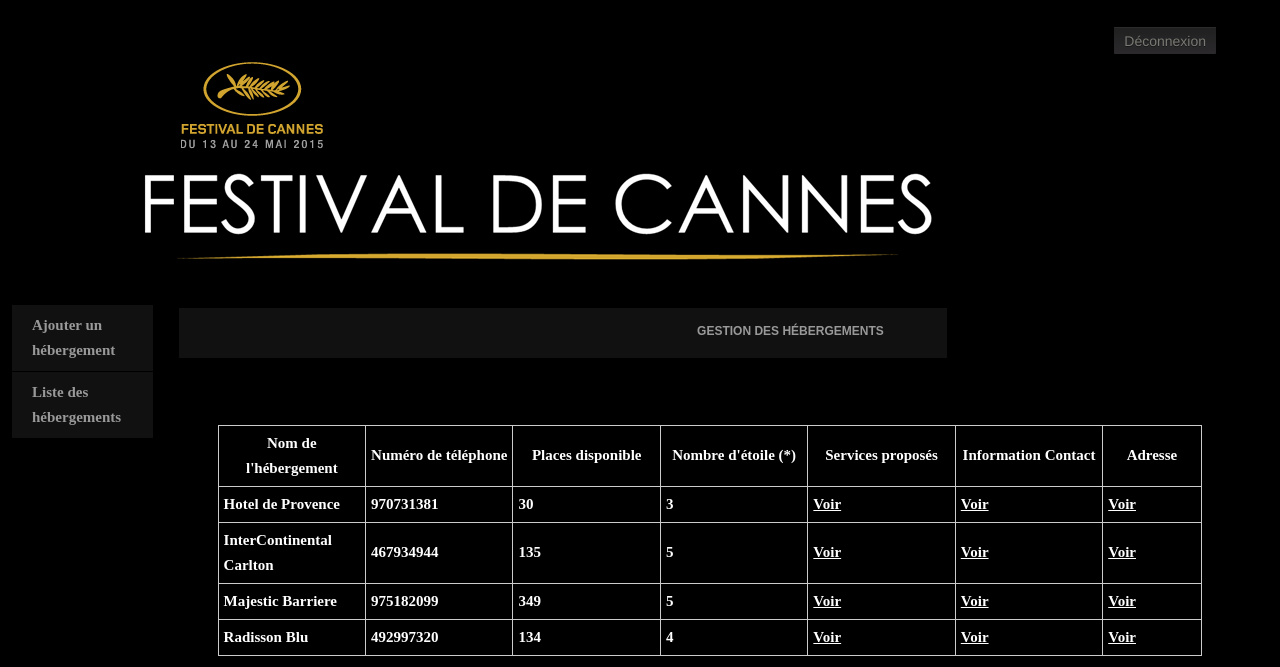
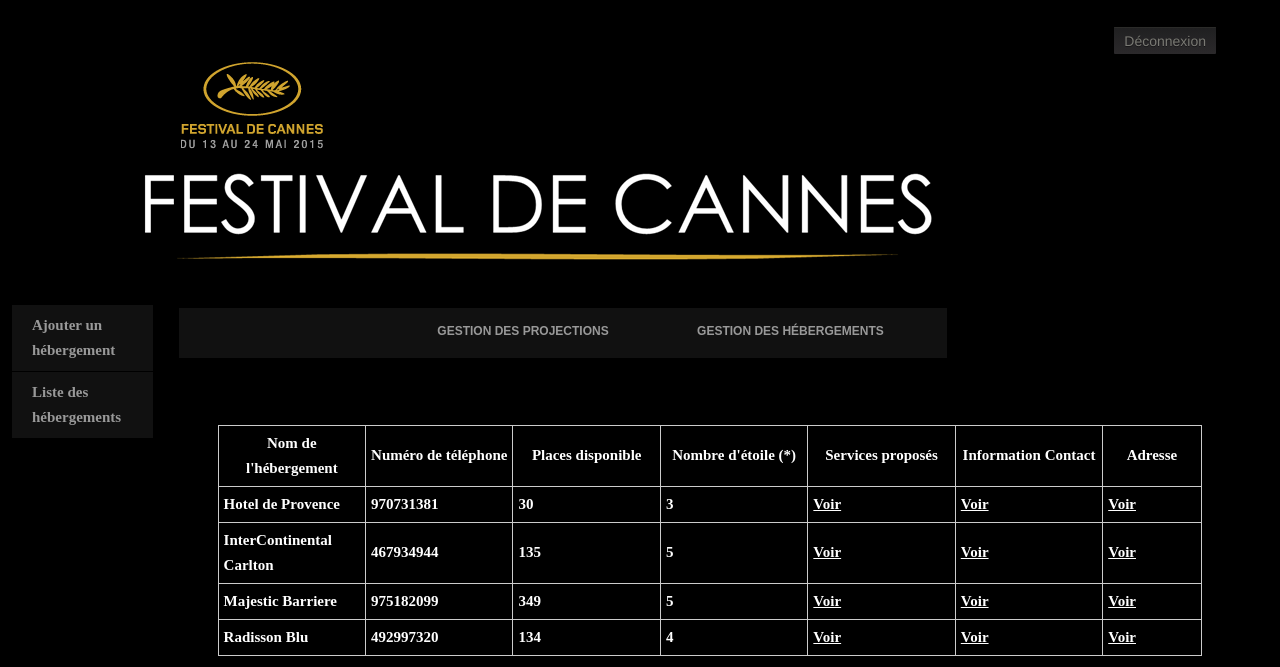
Before and after one commit to blecl/gmlbv3, a PHP site: page /lister_hebergement.php in a window 1280 px wide; the page is wider, and only the part inside the window is pictured. Shown: the top 667 px of that part. Run offline with PHP 8.4, Linux system fonts and the light colour scheme; the visitor is signed in with stand-in values (Sample User, id 1); data comes from the database, SQL or seed files in the repository.

Commit message:
redirection et menu

```diff
--- a/afficher_adresse.php
+++ b/afficher_adresse.php
@@ -19,9 +19,11 @@
 		include("menuverticalhebergement.php");?>
 		<nav>
 			<ul id="menu">
-				<li> <a href="caracteristique.php">Gestion des hébergements</a></li>
+				<li> <a href="caracteristique_admin.php">Gestion des hébergements</a></li>
+				<li> <a href="planning_admin.php">Gestion des projections</a></li>
 			</ul>
 		</nav>
+
         <div id="caracteristics">
             <?php
             //Récupération de la variable
--- a/afficher_contact.php
+++ b/afficher_contact.php
@@ -19,9 +19,11 @@
 		include("menuverticalhebergement.php");?>
 		<nav>
 			<ul id="menu">
-				<li> <a href="caracteristique.php">Gestion des hébergements</a></li>
+				<li> <a href="caracteristique_admin.php">Gestion des hébergements</a></li>
+				<li> <a href="planning_admin.php">Gestion des projections</a></li>
 			</ul>
 		</nav>
+
         <div id="caracteristics">
             <?php
             $ID= ($_GET['ID_H']);
--- a/afficher_service.php
+++ b/afficher_service.php
@@ -18,9 +18,11 @@
 		include("menuverticalhebergement.php");?>
 		<nav>
 			<ul id="menu">
-				<li> <a href="caracteristique.php">Gestion des hébergements</a></li>
+				<li> <a href="caracteristique_admin.php">Gestion des hébergements</a></li>
+				<li> <a href="planning_admin.php">Gestion des projections</a></li>
 			</ul>
 		</nav>
+
         <div id="caracteristics">
             <?php
 
--- a/ajout_caracteristique.php
+++ b/ajout_caracteristique.php
@@ -129,7 +129,7 @@
 // Fenêtre Pop up de fermeture
 echo'<script>
 alert("Ajout Réussi !!");
-document.location.href="caracteristique.php";
+document.location.href="caracteristique_admin.php";
 </script>';
 ?>
 
--- a/lister_hebergement.php
+++ b/lister_hebergement.php
@@ -18,9 +18,11 @@
 		include("menuverticalhebergement.php");?>
 		<nav>
 			<ul id="menu">
-				<li> <a href="caracteristique.php">Gestion des hébergements</a></li>
+				<li> <a href="caracteristique_admin.php">Gestion des hébergements</a></li>
+				<li> <a href="planning_admin.php">Gestion des projections</a></li>
 			</ul>
 		</nav>
+
         <div id="caracteristics">
             <?php
             // Creation et envoi de la requete
--- a/menuverticalhebergement.php
+++ b/menuverticalhebergement.php
@@ -8,7 +8,7 @@
 <body>
     <div>
         <ul class="menu-vertical">
-            <li class="mv-item"><a href="caracteristique.php">Ajouter un hébergement</a></li>
+            <li class="mv-item"><a href="caracteristique_admin.php">Ajouter un hébergement</a></li>
             <li class="mv-item"><a href="lister_hebergement.php">Liste des hébergements</a></li>
         </ul>
     </div>
```
